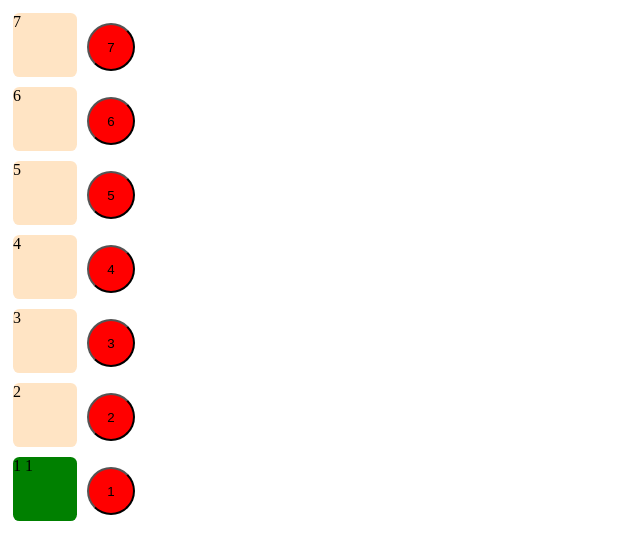
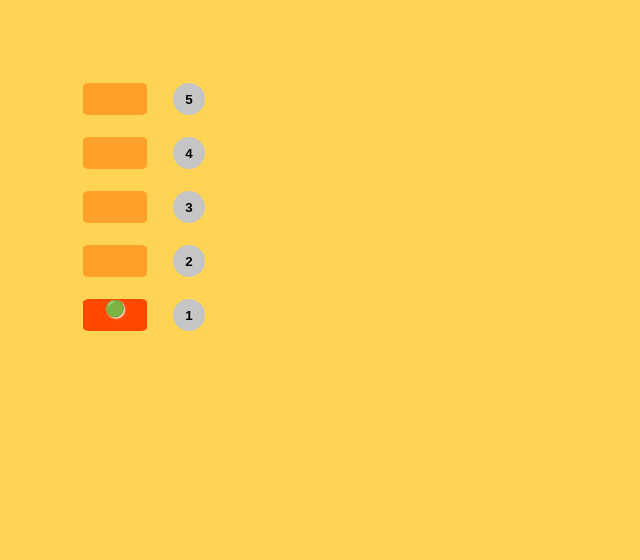
Before and after one commit to marcorange/vue-elevator, a Vue app: page / in a window 1280 px wide. Shown: the top 560 px of the page, without its empty margins (0-640 px from the left). Built offline with nearby package versions, Linux system fonts and the light colour scheme.

Commit message:
implemented queue + new styles

```diff
--- a/public/index.html
+++ b/public/index.html
@@ -6,12 +6,22 @@
     <meta name="viewport" content="width=device-width,initial-scale=1.0">
     <link rel="icon" href="<%= BASE_URL %>favicon.ico">
     <title><%= htmlWebpackPlugin.options.title %></title>
+
+    <style>
+      body {
+          background-color: #ffbf00aa;
+          padding: 4rem;
+      }
+    </style>
   </head>
+
   <body>
     <noscript>
       <strong>We're sorry but <%= htmlWebpackPlugin.options.title %> doesn't work properly without JavaScript enabled. Please enable it to continue.</strong>
     </noscript>
+
     <div id="app"></div>
     <!-- built files will be auto injected -->
   </body>
+
 </html>
--- a/src/App.vue
+++ b/src/App.vue
@@ -3,48 +3,102 @@
         <CabineCells
             :elevalorPosition="currentLevel"
             :totalLevels="numberOfLevels"
+            :direction="movingDirection"
+            :finishedCallAnimation="finishedCallAnimation"
         />
 
-        <CallButtons :call="callElevator" :totalLevels="numberOfLevels" />
+        <CallButtons
+            :click="addToQueue"
+            :totalLevels="numberOfLevels"
+            :buttonQueue="executeQueue"
+        />
     </div>
 </template>
 
 <script>
 import CabineCells from "./components/CabineCells";
 import CallButtons from "./components/CallButtons";
-
+/* eslint-disable no-unused-vars */
 
 export default {
     name: "App",
     data() {
         return {
             currentLevel: 1,
-            numberOfLevels: 7,
+            numberOfLevels: 5,
+            executeQueue: [],
+            movingDirection: {
+                level: null,
+                direction: "🟢",
+            },
+            finishedCallAnimation: false,
         };
     },
     components: {
         CabineCells,
-        CallButtons
-    },
-    computed: {
-        computedTop: function () {
-            return this.currentLevel;
-        },
+        CallButtons,
     },
     methods: {
-        callElevator(destLevel) {
+        displayElevatorState(isReady) {
+            this.movingDirection.level = null;
+
+            if (isReady) {
+                this.finishedCallAnimation = false;
+                this.movingDirection.direction = "🟢";
+            } else {
+                this.finishedCallAnimation = true;
+                this.movingDirection.direction = "🔴";
+            }
+        },
+
+        nextCall() {
+            this.displayElevatorState(true);
+
+            this.executeQueue.shift();
+
+            if (this.executeQueue.length > 0) {
+                console.log(this.executeQueue[0]);
+                return this.initNewCall();
+            } else {
+                return;
+            }
+        },
+
+        finishCall(interval) {
+            clearInterval(interval);
+
+            this.displayElevatorState(false);
+
+            setTimeout(this.nextCall, 3000);
+        },
+
+        initNewCall() {
             let interval = setInterval(() => {
-                if (this.currentLevel === destLevel) {
-                    clearInterval(interval);
+                this.movingDirection.level = this.executeQueue[0];
+                if (this.currentLevel === this.executeQueue[0]) {
+                    this.finishCall(interval);
+                } else if (this.currentLevel < this.executeQueue[0]) {
+                    this.movingDirection.direction = "⬆";
+                    this.currentLevel += 1;
+                } else if (this.currentLevel > this.executeQueue[0]) {
+                    this.movingDirection.direction = "⬇";
+                    this.currentLevel -= 1;
+                } else {
                     return;
                 }
-                else if (this.currentLevel < destLevel) {
-                    this.currentLevel += 1;
+            }, 1000);
+        },
+
+        addToQueue(destLevel) {
+            if (
+                !this.executeQueue.includes(destLevel) &&
+                destLevel !== this.currentLevel
+            ) {
+                this.executeQueue.push(destLevel);
+                if (this.executeQueue.length === 1) {
+                    this.initNewCall();
                 }
-                else {
-                  this.currentLevel -= 1;
-                }
-            }, 1000);
+            }
         },
     },
 };
--- a/src/components/CabineCells.vue
+++ b/src/components/CabineCells.vue
@@ -1,7 +1,12 @@
 <template>
     <div class="container">
         <div v-for="levelNumber in totalLevels" :key="levelNumber">
-            <SingleCabineCell :elevalorPosition="elevalorPosition" :flexOrder="levelNumber" />
+            <SingleCabineCell
+                :direction="direction"
+                :elevalorPosition="elevalorPosition"
+                :flexOrder="levelNumber"
+                :finishedCallAnimation="finishedCallAnimation"
+             />
         </div>
     </div>
 </template>
@@ -13,7 +18,7 @@ export default {
     components: {
         SingleCabineCell,
     },
-    props: ['totalLevels', 'elevalorPosition'],
+    props: ['totalLevels', 'elevalorPosition', 'direction', 'finishedCallAnimation'],
 };
 </script>
 
@@ -24,11 +29,4 @@ export default {
     flex-wrap: wrap;
 }
 
-.elevator {
-    width: 100px;
-    height: 100px;
-    background-color: blue;
-    margin: 10px;
-    position: relative;
-}
 </style>
--- a/src/components/CallButtons.vue
+++ b/src/components/CallButtons.vue
@@ -1,7 +1,9 @@
 <template>
     <div class="container">
         <div v-for="levelNumber in totalLevels" :key="levelNumber">
-            <SingleCallButton @click="call(levelNumber)" :levelNumber="levelNumber"/>
+            <SingleCallButton @click="click(levelNumber)" :levelNumber="levelNumber"
+            :buttonQueue="buttonQueue"
+            :id="levelNumber"/>
         </div>
     </div>
 </template>
@@ -13,7 +15,7 @@ import SingleCallButton from "./SingleCallButton";
         components: {
             SingleCallButton
         },
-        props: ['totalLevels', 'call']
+        props: ['totalLevels', 'click', 'buttonQueue']
     }
 </script>
 
--- a/src/components/SingleCabineCell.vue
+++ b/src/components/SingleCabineCell.vue
@@ -1,31 +1,47 @@
 <template>
     <div
-        class="cell"
         v-if="flexOrder === elevalorPosition"
-        :style="{ order: flexOrder, 'background-color': 'green' }"
+        :class="finishedCallAnimation ? 'cell animated' : 'cell'"
+        :style="{ order: flexOrder, 'background-color': '#ff4800' }"
     >
-        {{ flexOrder }}
-        {{elevalorPosition}}
+        {{ direction.level }}
+        {{ direction.direction }}
     </div>
-    <div class="cell" v-else :style="{ order: flexOrder }">
-        {{ flexOrder }}
+    <div v-else class="cell" :style="{ order: flexOrder }">
     </div>
 </template>
 
 <script>
 export default {
     name: "SingleCabineCell",
-    props: ["flexOrder", "elevalorPosition"],
+    props: ["flexOrder", "elevalorPosition", 'direction', 'finishedCallAnimation'],
 };
 </script>
 
 <style>
 .cell {
     min-width: 4rem;
-    min-height: 4rem;
-    background-color: bisque;
-    margin: 5px;
+    min-height: 2rem;
+    background-color: #ff6f0083;
+    margin: 11px;
     position: relative;
     border-radius: 10%;
+    text-align: center;
+    color: #540375;
+    text-shadow: 1px 1px 2px white;
+    font-weight: bold;
 }
+
+.animated {
+    animation-name: callFinished;
+    animation-duration: 1s;
+    animation-iteration-count: 3;
+}
+
+@keyframes callFinished {
+    0% {background-color: #ff4800;}
+    50% {background-color: #ffbf00aa;}
+    100% {background-color: #ff4800;}
+}
+
 </style>
--- a/src/components/SingleCallButton.vue
+++ b/src/components/SingleCallButton.vue
@@ -1,20 +1,42 @@
 <template>
-    <button>{{levelNumber}}</button>
+    <button
+        :class="buttonQueue[0] === id ? 'is-next' : ''"
+        :style="buttonQueue.includes(id) ? { 'background-color': 'rgb(11, 194, 11)'} : ''">{{levelNumber}}
+    </button>
 </template>
 
 <script>
     export default {
         name: 'SingleCallButton',
-        props: ['levelNumber']
+        props: ['levelNumber', 'buttonQueue', 'id']
     }
 </script>
 
 <style scoped>
 button {
-    min-width: 3rem;
-    min-height: 3rem;
-    background-color: red;
-    margin: 15px 5px 11px;
+    min-width: 2rem;
+    min-height: 2rem;
+    background-color: rgb(198, 197, 197);
+    margin: 11px 15px;
     border-radius: 50%;
+    border-style: none;
+    font-weight: bold;
 }
+
+.in-queue {
+    background-color: rgb(11, 194, 11);
+}
+
+.is-next {
+    animation-name: next;
+    animation-duration: 1s;
+    animation-iteration-count: infinite;
+}
+
+@keyframes next {
+    0% {background-color: rgb(11, 194, 11);}
+    50% {background-color: rgb(171, 169, 169);}
+    100% {background-color: rgb(11, 194, 11);}
+}
+
 </style>
```
